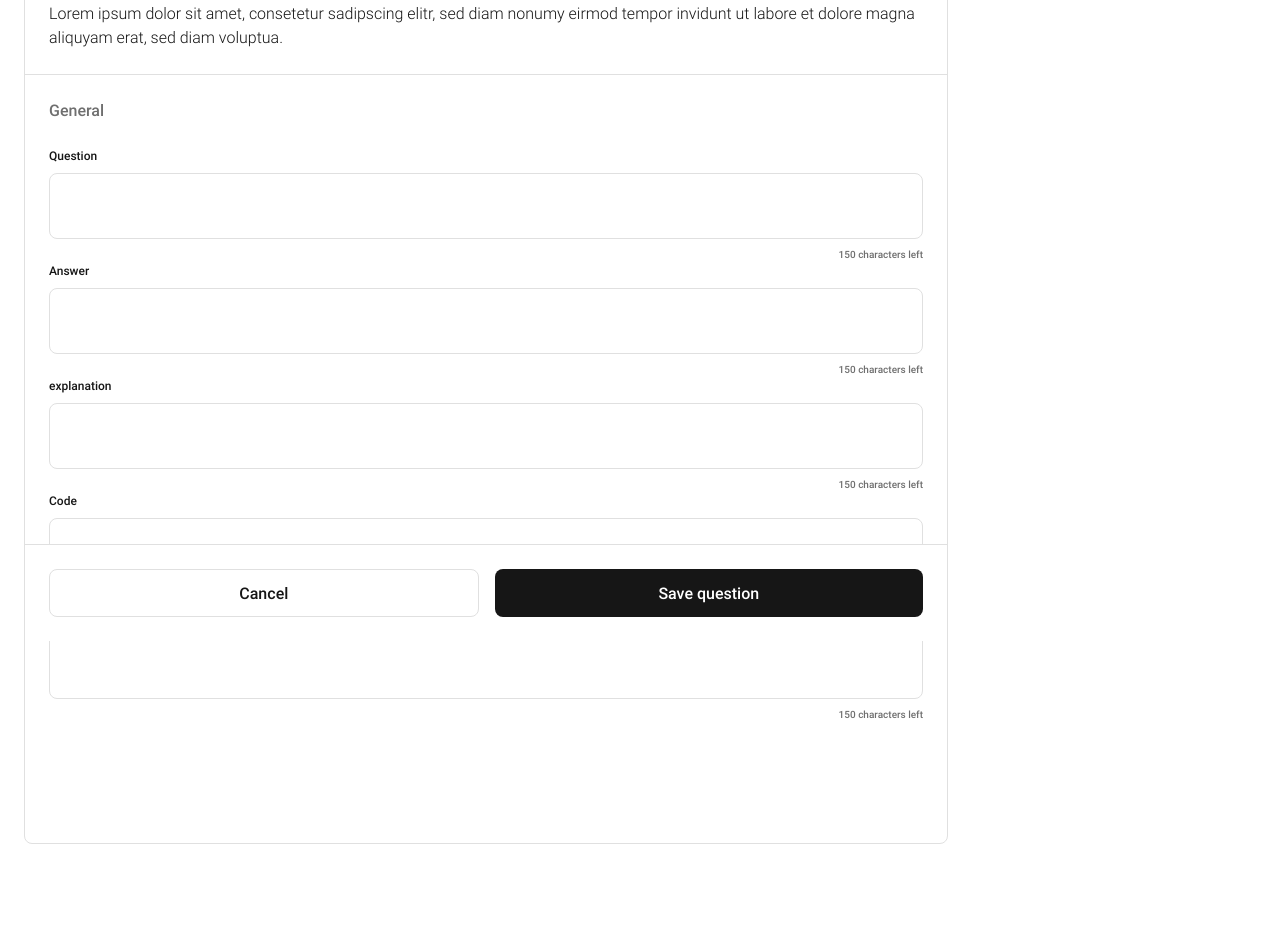
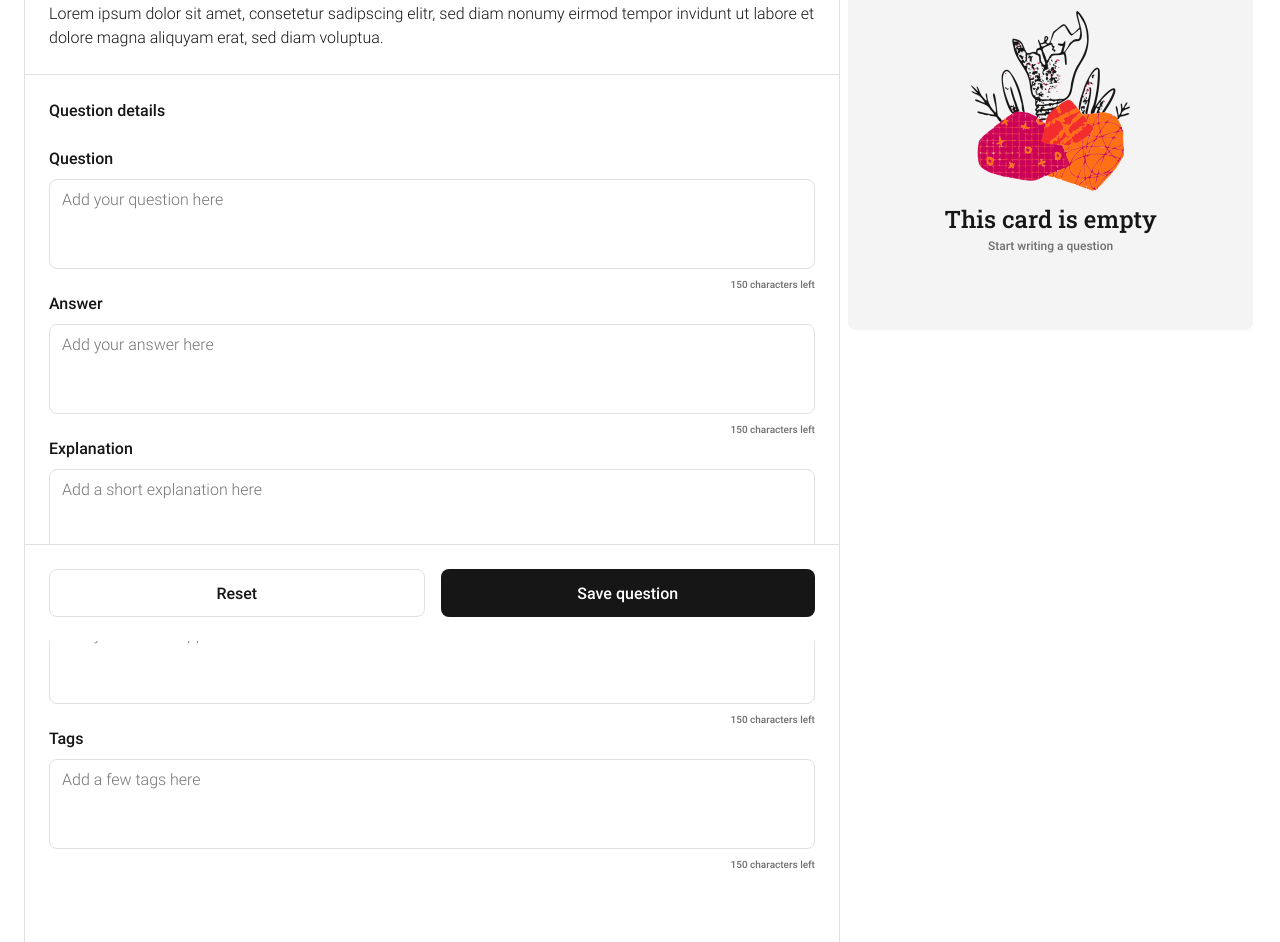
Before and after one commit to benjaminpfleghaar/flexikon, a website: page form.html in a window 1280 px wide. Shown: the part 159-1101 px from the top of the page. Before the commit the page ends 1027 px from the top, so only its background shows below. Drawn offline with Linux system fonts and the light colour scheme.

Commit message:
create form page

```diff
--- a/assets/styles/components/card.css
+++ b/assets/styles/components/card.css
@@ -10,6 +10,12 @@
 	justify-content: space-between;
 	transition: transform ease 0.2s;
 	border: 1px solid var(--color-border);
+}
+.card--empty {
+	border: none;
+	align-items: center;
+	justify-content: center;
+	background-color: var(--color-background-bright);
 }
 .card--highlight {
 	top: 8px;
@@ -33,6 +39,16 @@
 	font-weight: 500;
 	font-size: var(--font-size-l);
 	font-family: var(--font-slab-medium), sans-serif;
+}
+.card__title--empty {
+	font-size: var(--font-size-l);
+	font-family: var(--font-slab-medium), sans-serif;
+}
+.card__paragraph--empty {
+	font-weight: 500;
+	font-size: var(--font-size-s);
+	color: var(--color-secondary-bright);
+	font-family: var(--font-medium), sans-serif;
 }
 .card__code-block {
 	overflow: hidden;
--- a/assets/styles/components/form.css
+++ b/assets/styles/components/form.css
@@ -12,7 +12,7 @@
 .new-question-form__title {
 	font-weight: 500;
 	font-size: var(--font-size-l);
-	font-family: var(--font-medium), sans-serif;
+	font-family: var(--font-slab-medium), sans-serif;
 }
 .new-question-form__form {
 	display: flex;
@@ -30,7 +30,6 @@
 	padding: 24px;
 	font-weight: 500;
 	font-size: var(--font-size-m);
-	color: var(--color-secondary-bright);
 	font-family: var(--font-medium), sans-serif;
 }
 .new-question-form__label-group {
@@ -42,7 +41,7 @@
 }
 .new-question-form__label {
 	font-weight: 500;
-	font-size: var(--font-size-s);
+	font-size: var(--font-size-m);
 	font-family: var(--font-medium), sans-serif;
 }
 .new-question-form__textarea {
@@ -93,9 +92,19 @@
 }
 @media (min-width: 768px) {
 	.new-question-form {
-		flex-basis: 75%;
+		flex-basis: calc(50% - 4px);
 	}
 	.new-question-form__footer {
 		position: sticky;
 	}
 }
+@media (min-width: 1280px) {
+	.new-question-form {
+		flex-basis: calc(66.66% - 5.3px);
+	}
+}
+@media (min-width: 1536px) {
+	.new-question-form {
+		flex-basis: calc(75% - 6px);
+	}
+}
--- a/assets/styles/components/main.css
+++ b/assets/styles/components/main.css
@@ -5,9 +5,9 @@
 .main-content {
 	gap: 8px;
 	display: flex;
-	margin: 0 auto;
 	flex-wrap: wrap;
 	padding: 0 16px 88px;
+	align-items: flex-start;
 }
 @media (min-width: 768px) {
 	.main-content {
--- a/form.html
+++ b/form.html
@@ -54,14 +54,16 @@
 				</section>
 				<form class="new-question-form__form" aria-labelledby="title" data-js="form">
 					<fieldset class="new-question-form__fieldset" aria-describedby="description">
-						<legend class="new-question-form__legend">General</legend>
+						<legend class="new-question-form__legend">Question details</legend>
 						<span class="new-question-form__label-group">
 							<label class="new-question-form__label" for="question">Question</label>
 							<textarea
 								id="question"
 								class="new-question-form__textarea"
 								name="question"
+								rows="3"
 								maxlength="150"
+								placeholder="Add your question here"
 								required></textarea>
 							<small class="new-question-form__character-count" aria-live="polite"
 								>150 characters left</small
@@ -73,19 +75,23 @@
 								id="answer"
 								class="new-question-form__textarea"
 								name="answer"
+								rows="3"
 								maxlength="150"
+								placeholder="Add your answer here"
 								required></textarea>
 							<small class="new-question-form__character-count" aria-live="polite"
 								>150 characters left</small
 							></span
 						>
 						<span class="new-question-form__label-group">
-							<label class="new-question-form__label" for="explanation">explanation</label>
+							<label class="new-question-form__label" for="explanation">Explanation</label>
 							<textarea
 								id="explanation"
 								class="new-question-form__textarea"
 								name="explanation"
+								rows="3"
 								maxlength="150"
+								placeholder="Add a short explanation here"
 								required></textarea>
 							<small class="new-question-form__character-count" aria-live="polite"
 								>150 characters left</small
@@ -93,14 +99,28 @@
 						>
 						<span class="new-question-form__label-group">
 							<label class="new-question-form__label" for="code">Code</label>
-							<textarea id="code" class="new-question-form__textarea" name="code" required></textarea>
+							<textarea
+								id="code"
+								class="new-question-form__textarea"
+								name="code"
+								rows="3"
+								maxlength="150"
+								placeholder="Add your code snippet here"
+								required></textarea>
 							<small class="new-question-form__character-count" aria-live="polite"
 								>150 characters left</small
 							>
 						</span>
 						<span class="new-question-form__label-group">
 							<label class="new-question-form__label" for="tags">Tags</label>
-							<textarea id="tags" class="new-question-form__textarea" name="tags" required></textarea>
+							<textarea
+								id="tags"
+								class="new-question-form__textarea"
+								name="tags"
+								rows="3"
+								maxlength="150"
+								placeholder="Add a few tags here"
+								required></textarea>
 							<small class="new-question-form__character-count" aria-live="polite"
 								>150 characters left</small
 							>
@@ -110,9 +130,9 @@
 						<button
 							type="button"
 							class="new-question-form__button new-question-form__button--outlined"
-							aria-label="Cancel the form"
-							data-js="cancel-button">
-							Cancel
+							aria-label="Reset the form"
+							data-js="reset-button">
+							Reset
 						</button>
 						<button
 							type="submit"
@@ -123,6 +143,11 @@
 						</button>
 					</footer>
 				</form>
+			</article>
+			<article class="card card--empty" tabindex="0" data-js="card">
+				<img src="assets/images/main/empty-card.png" alt="This card is empty" width="179" height="200" />
+				<h3 class="card__title card__title--empty">This card is empty</h3>
+				<p class="card__paragraph--empty">Start writing a question</p>
 			</article>
 		</main>
 		<footer class="footer">
```
Also changed, not shown: index.html (+1 -1 lines), assets/images/main/avatar.jpg (added), assets/images/main/empty-card.png (added), assets/images/profile/avatar.jpeg (deleted).
